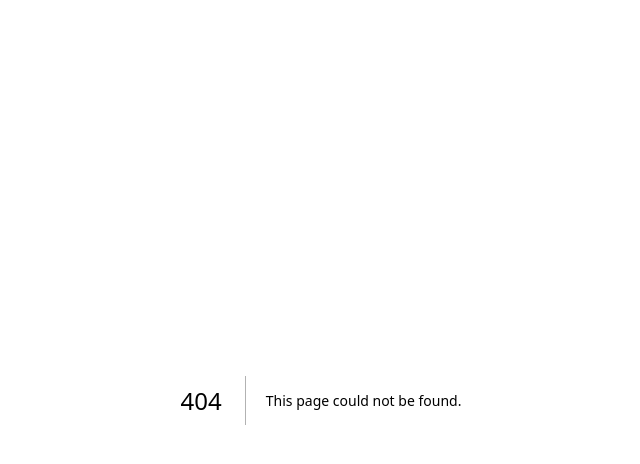
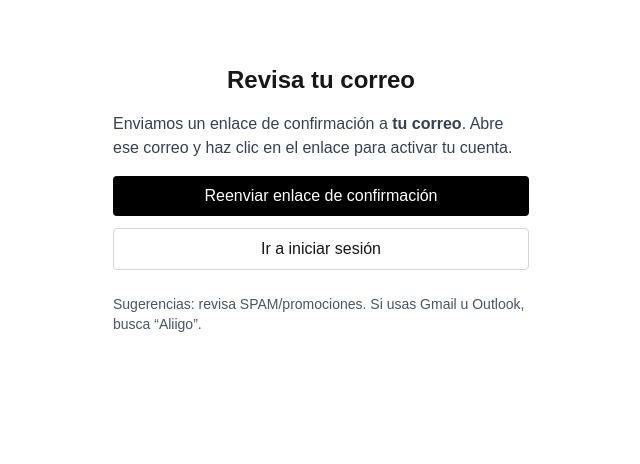
Before and after one commit to eacastel/aliigo, a Next.js app: page /check-email in a window 1280 px wide. Before the commit this address had no page. Shown: the top 464 px of the page, without its empty margins (319-959 px from the left). Built offline with nearby package versions, Linux system fonts and the light colour scheme; no server answers.

Commit message:
change login order confirm email instead of auto login to dash

```diff
--- a/src/app/auth/callback/page.tsx
+++ /dev/null
@@ -1,29 +0,0 @@
-"use client";
-
-import { useEffect } from "react";
-import { useRouter } from "next/navigation";
-import { supabase } from "@/lib/supabase";
-
-export default function AuthCallbackPage() {
-  const router = useRouter();
-
-  useEffect(() => {
-    const run = async () => {
-      // This exchanges the `code` in the URL for a session cookie
-      const { error } = await supabase.auth.exchangeCodeForSession(window.location.href);
-      if (error) {
-        console.error("Auth callback error:", error.message);
-        router.replace("/login"); // fallback if something goes wrong
-        return;
-      }
-      router.replace("/dashboard");
-    };
-    run();
-  }, [router]);
-
-  return (
-    <div className="flex items-center justify-center h-screen">
-      <p className="text-sm text-gray-600">Signing you in…</p>
-    </div>
-  );
-}
--- /dev/null
+++ b/src/app/check-email/page.tsx
@@ -0,0 +1,79 @@
+"use client";
+
+/**
+ * Purpose (English):
+ * Simple page telling the user to check their email to confirm the account.
+ * Includes a "Resend confirmation email" button and a link to login.
+ * Redirect target in the email will be /login?from=confirm.
+ */
+
+import { useSearchParams, useRouter } from "next/navigation";
+import { useState } from "react";
+import { supabase } from "@/lib/supabase";
+import { SITE_URL } from "@/lib/config";
+
+export default function CheckEmailPage() {
+  const search = useSearchParams();
+  const router = useRouter();
+  const email = (search.get("email") ?? "").trim();
+
+  const [loading, setLoading] = useState(false);
+  const [msg, setMsg] = useState<string | null>(null);
+  const [err, setErr] = useState<string | null>(null);
+
+  const handleResend = async () => {
+    if (!email) {
+      setErr("Falta el email.");
+      return;
+    }
+    setLoading(true);
+    setErr(null);
+    setMsg(null);
+
+    const { error } = await supabase.auth.resend({
+      type: "signup",
+      email,
+      options: { emailRedirectTo: `${SITE_URL}/login?from=confirm` },
+    });
+
+    setLoading(false);
+    if (error) setErr(error.message);
+    else setMsg("Te reenviamos el correo de confirmación.");
+  };
+
+  return (
+    <div className="max-w-md mx-auto mt-16 px-4">
+      <h1 className="text-2xl font-bold mb-4 text-center">Revisa tu correo</h1>
+
+      <p className="text-gray-700 mb-4">
+        Enviamos un enlace de confirmación a{" "}
+        <strong>{email || "tu correo"}</strong>. Abre ese correo y haz clic en el
+        enlace para activar tu cuenta.
+      </p>
+
+      <div className="space-y-3">
+        <button
+          onClick={handleResend}
+          disabled={loading}
+          className="w-full bg-black text-white py-2 rounded hover:bg-gray-800 disabled:opacity-50"
+        >
+          {loading ? "Enviando…" : "Reenviar enlace de confirmación"}
+        </button>
+
+        <button
+          onClick={() => router.push("/login")}
+          className="w-full border border-gray-300 py-2 rounded hover:bg-gray-50"
+        >
+          Ir a iniciar sesión
+        </button>
+      </div>
+
+      {msg && <p className="mt-4 text-green-700">{msg}</p>}
+      {err && <p className="mt-4 text-red-700">{err}</p>}
+
+      <p className="mt-6 text-sm text-gray-600">
+        Sugerencias: revisa SPAM/promociones. Si usas Gmail u Outlook, busca “Aliigo”.
+      </p>
+    </div>
+  );
+}
--- a/src/app/login/page.tsx
+++ b/src/app/login/page.tsx
@@ -36,6 +36,7 @@ function LoginFallback() {
 function LoginWithSearchParams() {
   const router = useRouter();
   const searchParams = useSearchParams();
+  const from = searchParams.get("from");
 
   // Form/UI state
   const [email, setEmail] = useState("");
@@ -65,7 +66,9 @@ function LoginWithSearchParams() {
     if (loginError) {
       const msg = (loginError.message || "").toLowerCase();
       if (msg.includes("confirm")) {
-        setError("Please confirm your email before signing in. Check your inbox for the link.");
+        setError(
+          "Please confirm your email before signing in. Check your inbox for the link."
+        );
       } else {
         setError("Incorrect email or password.");
       }
@@ -80,6 +83,11 @@ function LoginWithSearchParams() {
 
   return (
     <div className="max-w-md mx-auto mt-16 px-4">
+      {from === "confirm" && (
+        <p className="bg-green-100 text-green-800 p-3 rounded mb-4 text-center">
+          ✅ Tu correo ha sido verificado. Ahora puedes iniciar sesión.
+        </p>
+      )}
       <h1 className="text-2xl font-bold mb-6 text-center">Sign in to Aliigo</h1>
 
       {/* Error message (if any) */}
--- a/src/app/signup/page.tsx
+++ b/src/app/signup/page.tsx
@@ -45,7 +45,7 @@ const handleSubmit = async (e: React.FormEvent) => {
     const { data, error: signUpError } = await supabase.auth.signUp({
       email,
       password,
-      options: { emailRedirectTo: `${SITE_URL}/auth/callback` },
+      options: { emailRedirectTo: `${SITE_URL}/login?from=confirm` },
     });
 
     if (signUpError) {
@@ -106,7 +106,7 @@ const handleSubmit = async (e: React.FormEvent) => {
     }
 
     // 4) Redirigir al dashboard
-    router.replace("/dashboard");
+router.replace(`/check-email?email=${encodeURIComponent(email.trim())}`);
   } catch (e) {
     setError(e instanceof Error ? e.message : "Error inesperado.");
   } finally {
```
